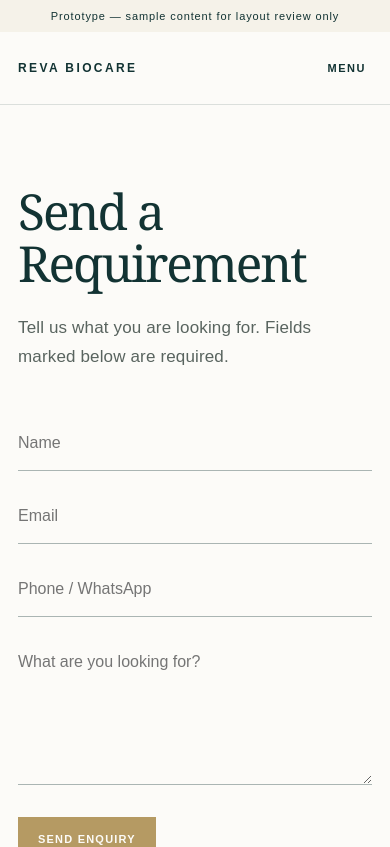
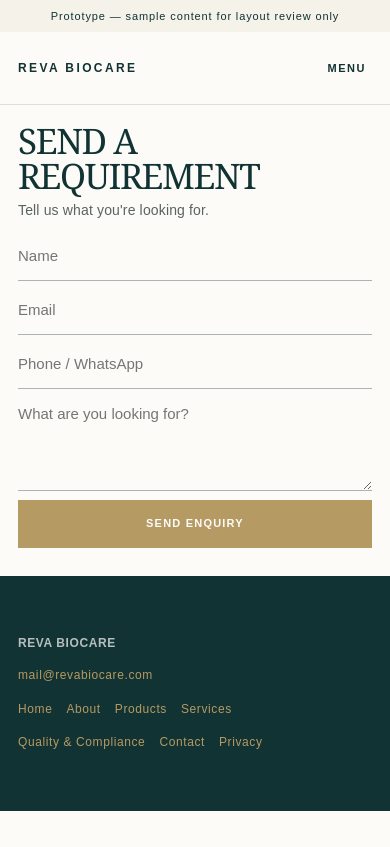
Before and after one commit to inyourservice247/revabiocare, a Next.js app: page /contact in a window 390 px wide. Shown: the top 847 px of the page. Built offline with nearby package versions, Linux system fonts and the light colour scheme.

Commit message:
Fix public navigation and mobile above-fold layouts

```diff
--- a/app/(public)/contact/page.tsx
+++ b/app/(public)/contact/page.tsx
@@ -1,4 +1,5 @@
 'use client';
+
 import { useEffect, useState } from 'react';
 
 const submittedKey = 'reva-submitted-enquiries';
@@ -33,11 +34,17 @@
     const data = new FormData(form);
     const hash = await fingerprint(data);
     const sent: Record<string, number> = JSON.parse(sessionStorage.getItem(submittedKey) || '{}');
-    if (sent[hash]) { setStatus('duplicate'); return; }
+    if (sent[hash]) {
+      setStatus('duplicate');
+      return;
+    }
     setStatus('sending');
     try {
       const response = await fetch('/api/enquiries', { method: 'POST', body: data });
-      if (response.status === 429) { setStatus('limited'); return; }
+      if (response.status === 429) {
+        setStatus('limited');
+        return;
+      }
       if (!response.ok) throw new Error('Submission failed');
       sent[hash] = Date.now();
       sessionStorage.setItem(submittedKey, JSON.stringify(sent));
@@ -51,5 +58,45 @@
   }
 
   const disabled = status === 'sending' || cooldown > 0;
-  return <main className="shell page"><h1>Send a Requirement</h1><p className="lede">Tell us what you are looking for. Fields marked below are required.</p><form className="form" onSubmit={submit} aria-busy={status === 'sending'}><input name="name" required placeholder="Name"/><input name="email" required type="email" placeholder="Email"/><input name="phone" required placeholder="Phone / WhatsApp"/><textarea name="requirement" required placeholder="What are you looking for?"/><input name="website" tabIndex={-1} autoComplete="off" style={{display:'none'}}/><button className="button" disabled={disabled}>{status === 'sending' ? 'Sending...' : 'Send enquiry'}</button>{status === 'success' && <div className="notice" role="status" aria-live="polite"><strong>Thank you. Your enquiry has been received.</strong><br/>We will contact you shortly.{cooldown > 0 && <><br/>You can send another enquiry in {cooldown} {cooldown === 1 ? 'second' : 'seconds'}.</>}</div>}{status === 'limited' && <p className="error" role="alert">You’ve sent several enquiries recently. Please wait a few minutes before trying again.</p>}{status === 'duplicate' && <p className="error" role="alert">You already sent this enquiry.</p>}{status === 'error' && <p className="error" role="alert">We couldn&apos;t send your enquiry. Please try again or contact us directly.</p>}</form></main>;
+
+  return (
+    <main className="shell page contact-page">
+      <h1>Send a Requirement</h1>
+      <p className="lede">Tell us what you&apos;re looking for.</p>
+      <form className="form contact-form" onSubmit={submit} aria-busy={status === 'sending'}>
+        <input name="name" required placeholder="Name" />
+        <input name="email" required type="email" placeholder="Email" />
+        <input name="phone" required placeholder="Phone / WhatsApp" />
+        <textarea name="requirement" required placeholder="What are you looking for?" />
+        <input name="website" tabIndex={-1} autoComplete="off" style={{ display: 'none' }} />
+        <button className="button" disabled={disabled}>
+          {status === 'sending' ? 'Sending...' : 'Send enquiry'}
+        </button>
+        {status === 'success' && (
+          <div className="notice" role="status" aria-live="polite">
+            <strong>Thank you. Your enquiry has been received.</strong>
+            <br />
+            We will contact you shortly.
+            {cooldown > 0 && (
+              <>
+                <br />
+                You can send another enquiry in {cooldown} {cooldown === 1 ? 'second' : 'seconds'}.
+              </>
+            )}
+          </div>
+        )}
+        {status === 'limited' && (
+          <p className="error" role="alert">
+            You’ve sent several enquiries recently. Please wait a few minutes before trying again.
+          </p>
+        )}
+        {status === 'duplicate' && <p className="error" role="alert">You already sent this enquiry.</p>}
+        {status === 'error' && (
+          <p className="error" role="alert">
+            We couldn&apos;t send your enquiry. Please try again or contact us directly.
+          </p>
+        )}
+      </form>
+    </main>
+  );
 }
--- a/app/(public)/mobile-nav.tsx
+++ b/app/(public)/mobile-nav.tsx
@@ -1,3 +1,3 @@
 'use client';
 import Link from 'next/link'; import { useState } from 'react';
-export default function MobileNav({links}:{links:string[][]}){const[open,setOpen]=useState(false);return <><button className="mobile-toggle" onClick={()=>setOpen(!open)} aria-expanded={open} aria-controls="primary-nav">Menu</button><nav id="primary-nav" className={'nav '+(open?'open':'')}>{links.map(([n,h])=><Link key={h} href={h} onClick={()=>setOpen(false)}>{n}</Link>)}<Link href="/contact" onClick={()=>setOpen(false)}>Send a Requirement</Link></nav></>}
+export default function MobileNav({links}:{links:string[][]}){const[open,setOpen]=useState(false);return <><button className="mobile-toggle" onClick={()=>setOpen(!open)} aria-expanded={open} aria-controls="primary-nav">Menu</button><nav id="primary-nav" className={'nav '+(open?'open':'')}>{links.map(([n,h])=><Link key={h} href={h} onClick={()=>setOpen(false)}>{n}</Link>)}<Link className="mobile-nav-cta" href="/contact" onClick={()=>setOpen(false)}>Send a Requirement</Link></nav></>}
--- a/app/layout.tsx
+++ b/app/layout.tsx
@@ -1,3 +1,3 @@
-import './globals.css';import './prototype.css'; import type { Metadata } from 'next';
+import './globals.css';import './prototype.css';import './responsive-fixes.css'; import type { Metadata } from 'next';
 export const metadata:Metadata={title:'Reva Biocare',description:'B2B pharmaceutical requirements and enquiries.'};
 export default function Layout({children}:{children:React.ReactNode}){return <html lang="en"><body>{children}</body></html>}
--- /dev/null
+++ b/app/responsive-fixes.css
@@ -0,0 +1,34 @@
+.mobile-nav-cta{display:none}
+
+@media(max-width:780px){
+  .mobile-nav-cta{display:block}
+
+  .contact-page{padding:18px 0 28px}
+  .contact-page h1{font-size:clamp(2rem,9vw,2.45rem);line-height:1;text-transform:uppercase}
+  .contact-page .lede{margin-top:8px;font-size:14px;line-height:1.4}
+  .contact-form{margin-top:12px;gap:6px}
+  .contact-form input,.contact-form textarea{min-height:48px;padding:9px 0;font-size:15px;line-height:1.35}
+  .contact-form textarea{min-height:96px}
+  .contact-form .button{width:100%;min-height:48px;margin-top:3px}
+  .contact-form .notice{padding:15px 17px}
+  .contact-form .error{margin:7px 0 0;line-height:1.45}
+
+  .hero{padding:72px 0 62px}
+  .hero h1{font-size:clamp(2.75rem,12vw,4.05rem);line-height:1}
+  .hero .lede{margin-top:16px;font-size:15px;line-height:1.5}
+  .hero-actions{flex-wrap:nowrap;gap:10px;margin-top:24px}
+  .hero-actions .button{flex:1;min-height:46px;padding:10px 12px}
+}
+
+@media(max-width:380px){
+  .contact-page{padding-top:14px}
+  .contact-page h1{font-size:1.9rem}
+  .contact-form{margin-top:9px;gap:4px}
+  .contact-form textarea{min-height:90px}
+
+  .hero{padding:58px 0 52px}
+  .hero h1{font-size:2.55rem}
+  .hero .lede{font-size:14px}
+  .hero-actions{margin-top:20px;gap:8px}
+  .hero-actions .button{padding-inline:8px;font-size:10px}
+}
```
